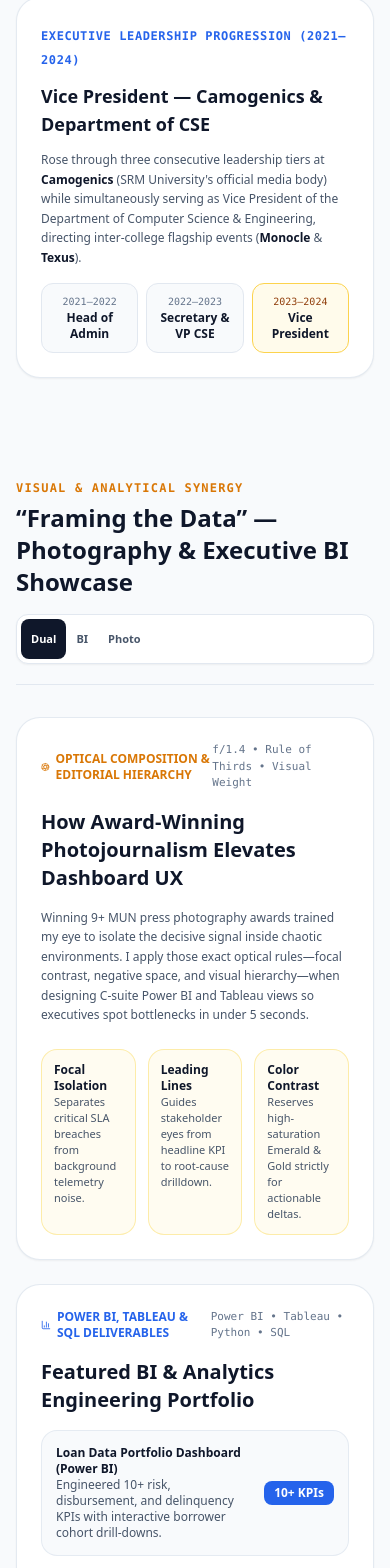
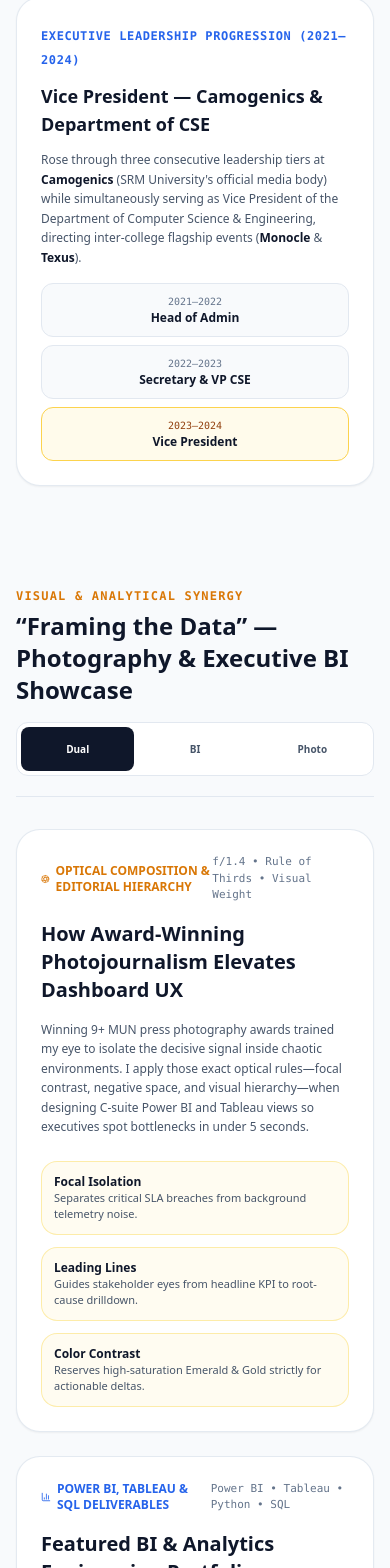
Before and after one commit to mithuncreates99/TAP, a React (Vite) app in the folder thelma-executive-portfolio-github-ready/: page / in a window 390 px wide. Shown: the part 5159-6727 px from the top of the page. Built offline with nearby package versions, Linux system fonts and the light colour scheme.

Commit message:
Tune tablet breakpoints and fit showcase controls on phones

```diff
--- a/thelma-executive-portfolio-github-ready/src/App.jsx
+++ b/thelma-executive-portfolio-github-ready/src/App.jsx
@@ -886,7 +886,7 @@ export default function App() {
           STEP 2: RECRUITER QUICK-SCAN HEADER & ABOVE-THE-FOLD NAVIGATION
       ====================================================================== */}
       <header className="sticky top-0 z-40 backdrop-blur-md bg-white/90 border-b border-slate-200/80">
-        <div className="max-w-7xl mx-auto px-4 sm:px-6 lg:px-8 min-h-16 py-3 flex flex-wrap xl:flex-nowrap items-center justify-between gap-x-5 gap-y-2.5">
+        <div className="max-w-7xl mx-auto px-4 sm:px-6 lg:px-8 min-h-16 py-3 flex flex-wrap 2xl:flex-nowrap items-center justify-between gap-x-5 gap-y-2.5">
           <a href="#interactive-hero" className="order-1 flex min-w-0 items-center gap-3 text-left">
             <span className="w-9 h-9 shrink-0 rounded-xl bg-amber-500 text-slate-950 font-black flex items-center justify-center shadow-sm">
               TP
@@ -946,7 +946,7 @@ export default function App() {
       <main className="max-w-7xl mx-auto px-4 sm:px-6 lg:px-8 pt-6 pb-20 space-y-24">
         <section id="interactive-hero" className="space-y-6 scroll-mt-36">
           {/* Recruiter Quick-Scan Bar */}
-          <div className="flex flex-col lg:flex-row lg:items-end justify-between gap-6">
+          <div className="flex flex-col xl:flex-row xl:items-end justify-between gap-6">
             <div className="space-y-3 max-w-3xl">
               <div className="inline-flex items-center gap-2 px-3 py-1 rounded-full bg-amber-500/10 border border-amber-500/30 text-amber-800 text-xs font-semibold">
                 <Sparkles className="w-3.5 h-3.5 text-amber-600" />
@@ -1278,7 +1278,7 @@ export default function App() {
                   <strong className="text-slate-900">Texus</strong>).
                 </p>
               </div>
-              <div className="mt-4 grid grid-cols-3 gap-2 text-center text-xs">
+              <div className="mt-4 grid grid-cols-1 sm:grid-cols-3 gap-2 text-center text-xs">
                 <div className="p-2.5 rounded-xl bg-slate-50 border border-slate-200">
                   <span className="text-[10px] font-mono text-slate-500 block">2021–2022</span>
                   <span className="font-bold text-slate-900">Head of Admin</span>
@@ -1310,7 +1310,7 @@ export default function App() {
               </h2>
             </div>
 
-            <div className="inline-flex p-1 rounded-xl bg-white border border-slate-200 shadow-sm text-xs font-semibold">
+            <div className="grid w-full grid-cols-3 gap-1 rounded-xl border border-slate-200 bg-white p-1 text-xs font-semibold sm:inline-flex sm:w-auto">
               {[
                 { id: 'dual', label: 'Dual Synergy View' },
                 { id: 'bi', label: 'Executive BI Dashboards' },
@@ -1321,7 +1321,7 @@ export default function App() {
                   type="button"
                   aria-pressed={activeShowcaseTab === tab.id}
                   onClick={() => setActiveShowcaseTab(tab.id)}
-                  className={`min-h-10 whitespace-nowrap rounded-lg px-2.5 py-1.5 text-[11px] transition-all sm:px-3 sm:text-xs ${
+                  className={`flex min-h-11 items-center justify-center rounded-lg px-1.5 py-1.5 text-center text-[10px] leading-tight transition-all sm:px-3 sm:text-xs ${
                     activeShowcaseTab === tab.id
                       ? 'bg-slate-900 text-white'
                       : 'text-slate-600 hover:text-slate-900'
@@ -1357,7 +1357,7 @@ export default function App() {
                   contrast, negative space, and visual hierarchy—when designing C-suite Power BI and
                   Tableau views so executives spot bottlenecks in under 5 seconds.
                 </p>
-                <div className="grid grid-cols-3 gap-3 pt-2 text-xs">
+                <div className="grid grid-cols-1 sm:grid-cols-3 gap-3 pt-2 text-xs">
                   <div className="p-3 rounded-2xl bg-amber-50/70 border border-amber-200/70">
                     <span className="font-bold text-slate-900 block">Focal Isolation</span>
                     <span className="text-slate-600 text-[11px]">
```
